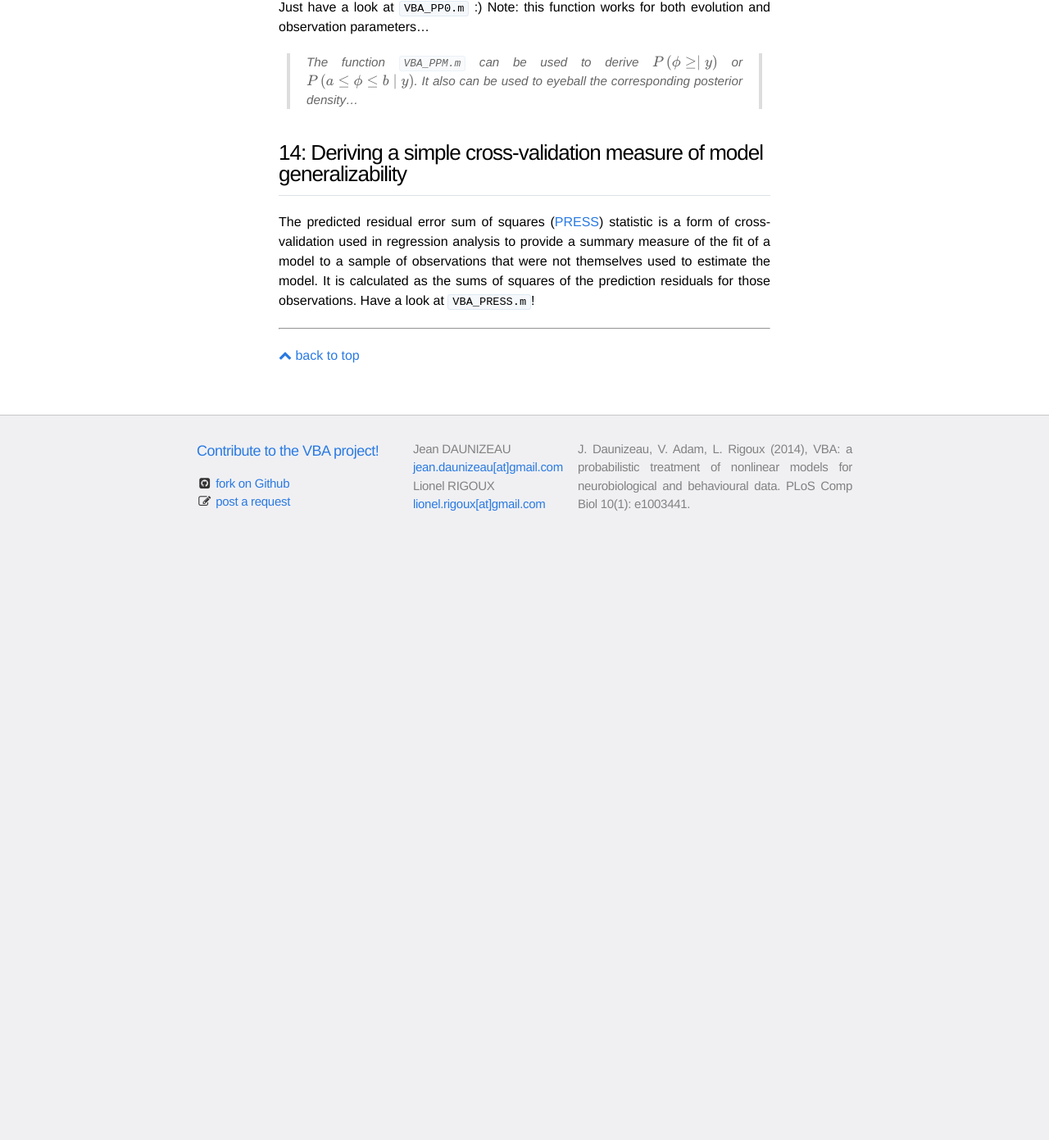
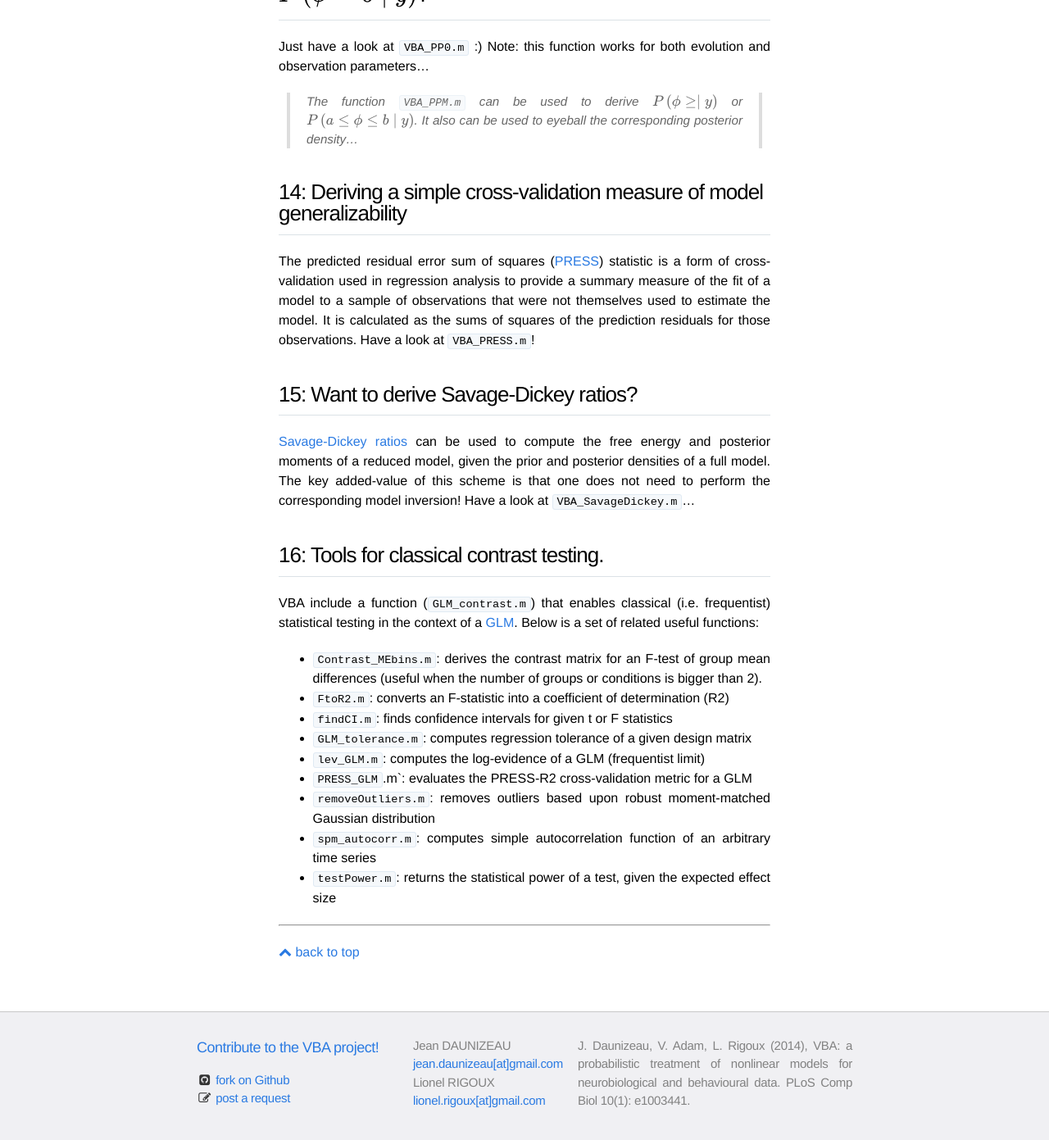
Before and after one commit to MBB-team/VBA-toolbox, a Jekyll site: the page built from _wiki/a-few-VBA-functions.md, in a window 1280 px wide and 1400 px high, scrolled down 3514 px. Shown: the top 1391 px of the window at 82% size. Built offline with Jekyll 4.4.1, drawn with Linux system fonts in a browser that asks for light colours; nearby versions of some CDN libraries; formulas are drawn with MathJax 3; before the commit the page ends 4186 px from its top, so only the background shows below that; some of the changed text lies outside the part shown.

Commit message:
Update a-few-VBA-functions.md

```diff
--- a/_wiki/a-few-VBA-functions.md
+++ b/_wiki/a-few-VBA-functions.md
@@ -90,3 +90,24 @@ Note: this function works for both evolution and observation parameters...
 
 The predicted residual error sum of squares ([PRESS](https://en.wikipedia.org/wiki/PRESS_statistic)) statistic is a form of cross-validation used in regression analysis to provide a summary measure of the fit of a model to a sample of observations that were not themselves used to estimate the model. It is calculated as the sums of squares of the prediction residuals for those observations.
 Have a look at `VBA_PRESS.m`!
+
+
+## 15: Want to derive Savage-Dickey ratios?
+
+[Savage-Dickey ratios](http://journals.plos.org/plosone/article?id=10.1371/journal.pone.0059655) can be used to compute the free energy and posterior moments of a reduced model, given the prior and posterior densities of a full model. The key added-value of this scheme is that one does not need to perform the corresponding model inversion!
+Have a look at `VBA_SavageDickey.m`...
+
+
+## 16: Tools for classical contrast testing.
+
+VBA include a function (`GLM_contrast.m`) that enables classical (i.e. frequentist) statistical testing in the context of a [GLM](https://en.wikipedia.org/wiki/General_linear_model). Below is a set of related useful functions:
+
+- `Contrast_MEbins.m`: derives the contrast matrix for an F-test of group mean differences (useful when the number of groups or conditions is bigger than 2).
+- `FtoR2.m`: converts an F-statistic into a coefficient of determination (R2)
+- `findCI.m`: finds confidence intervals for given t or F statistics
+- `GLM_tolerance.m`: computes regression tolerance of a given design matrix
+- `lev_GLM.m`: computes the log-evidence of a GLM (frequentist limit)
+- `PRESS_GLM`.m`: evaluates the PRESS-R2 cross-validation metric for a GLM
+- `removeOutliers.m`: removes outliers based upon robust moment-matched Gaussian distribution
+- `spm_autocorr.m`: computes simple autocorrelation function of an arbitrary time series
+- `testPower.m`: returns the statistical power of a test, given the expected effect size
```
